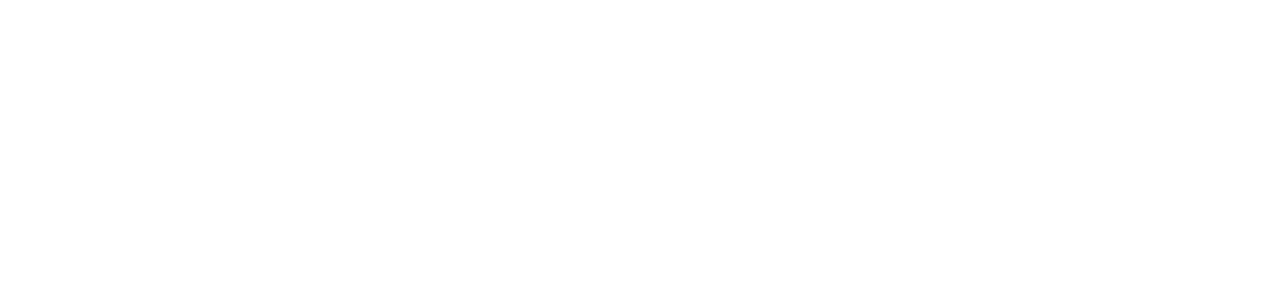
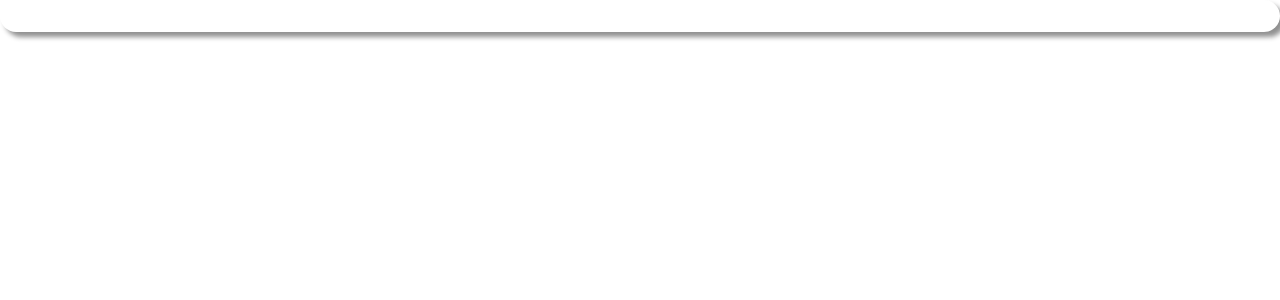
Before and after one commit to MarcinSQL/react-add-user, a React (Create React App) app: page / in a window 1280 px wide. Shown: the top 300 px of the page. Built offline with nearby package versions, Linux system fonts and the light colour scheme.

Commit message:
Added basic components with UI card component

```diff
--- a/src/App.js
+++ b/src/App.js
@@ -1,10 +1,10 @@
 import React from 'react';
-
+import Form from './components/Form';
 
 function App() {
   return (
     <div>
-
+      <Form />
     </div>
   );
 }
--- /dev/null
+++ b/src/components/Form.js
@@ -0,0 +1,11 @@
+import Card from "./UI/Card";
+
+const Form = () => {
+    return (
+        <Card>
+
+        </Card>
+    );
+}
+
+export default Form;
--- /dev/null
+++ b/src/components/UI/Card.js
@@ -0,0 +1,11 @@
+import classes from './Card.module.css';
+
+const Card = (props) => {
+    return (
+        <div className={classes.card}>
+            {props.children}
+        </div>
+    )
+}
+
+export default Card;
--- /dev/null
+++ b/src/components/UI/Card.module.css
@@ -0,0 +1,6 @@
+.card{
+    background-color: #fff;
+    box-shadow: 5px 5px 5px #919191;
+    border-radius: 16px;
+    padding: 1rem;
+}
```
Also changed, not shown: src/components/Results.js (added, +11 -0 lines), src/components/Popup.js (added).
